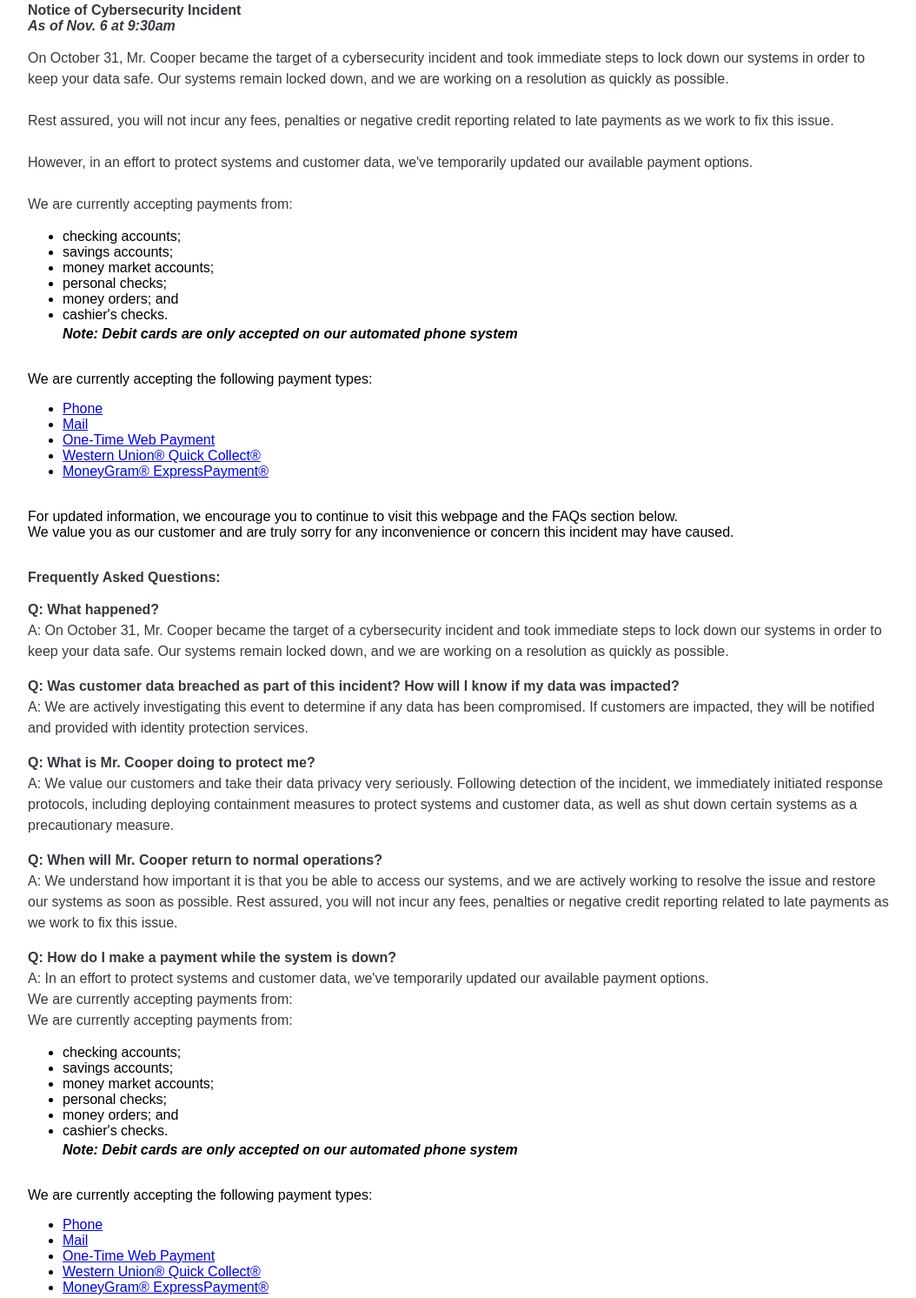
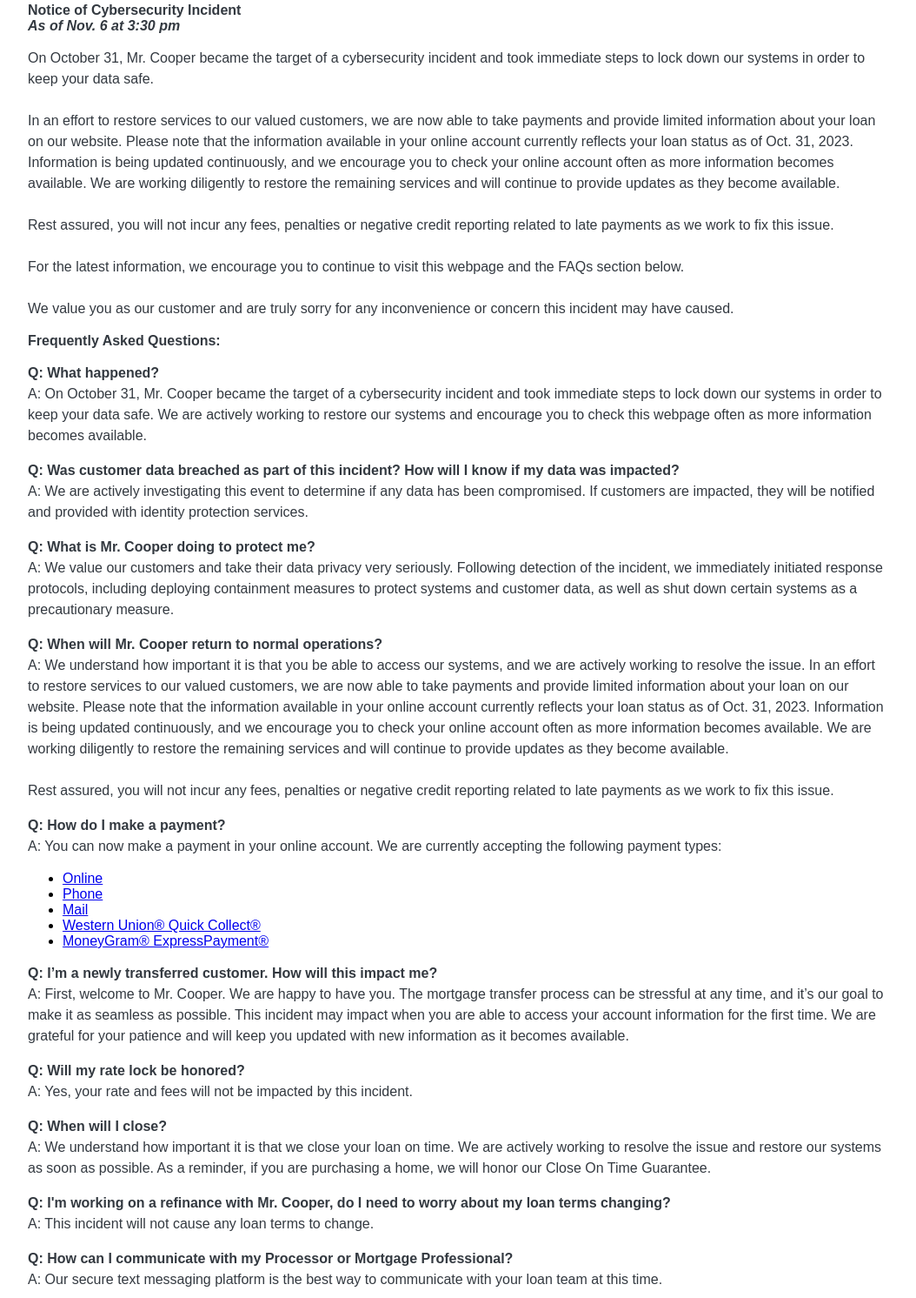
Before and after one commit to Vigneshwar2411/static_web_page, a plain HTML site: page index.html in a window 1280 px wide. Shown: the part 145-1637 px from the top of the page at 87% size, without its empty margins (112-1166 px from the left). Drawn offline with Linux system fonts and the light colour scheme.

Commit message:
feat: update copy with online payment details

```diff
--- a/index.html
+++ b/index.html
@@ -122,13 +122,13 @@
             <p class="para-title">
                 Notice of Cybersecurity Incident
                 <br />
-                <i>As of Nov. 6 at 9:30am</i>
+                <i>As of Nov. 6 at 3:30 pm</i>
             </p>
             <p class="para-content">
-                On October 31, Mr. Cooper became the target of a cybersecurity
-                incident and took immediate steps to lock down our systems in
-                order to keep your data safe. Our systems remain locked down,
-                and we are working on a resolution as quickly as possible.
+                On October 31, Mr. Cooper became the target of a cybersecurity incident and took immediate steps to lock down our systems in order to keep your data safe.
+                <br />
+                <br />
+                In an effort to restore services to our valued customers, we are now able to take payments and provide limited information about your loan on our website. Please note that the information available in your online account currently reflects your loan status as of Oct. 31, 2023. Information is being updated continuously, and we encourage you to check your online account often as more information becomes available. We are working diligently to restore the remaining services and will continue to provide updates as they become available.
                 <br />
                 <br />
                 Rest assured, you will not incur any fees, penalties or negative
@@ -136,37 +136,10 @@
                 issue.
                 <br />
                 <br />
-                However, in an effort to protect systems and customer data,
-                we've temporarily updated our available payment options.
+                For the latest information, we encourage you to continue to visit this webpage and the FAQs section below.
                 <br />
                 <br />
-                We are currently accepting payments from:
-                <br />
-                <ul>
-                    <li>checking accounts;</li>
-                    <li>savings accounts;</li>
-                    <li>money market accounts;</li>
-                    <li>personal checks;</li>
-                    <li>money orders; and</li>
-                    <li>cashier's checks.</li>
-                    <li style="margin-top: 4px; list-style-type: none;"><b><i>Note: Debit cards are only accepted on our automated phone system</i></b></li>
-                </ul>
-                <br />
-                We are currently accepting the following payment types:
-                <br />
-                <ul>
-                    <li><a href="#paying-by-phone">Phone</a></li>
-                    <li><a href="#paying-by-mail">Mail</a></li>
-                    <li><a href="#pay-with-otl">One-Time Web Payment</a></li>
-                    <li><a href="#pay-with-quick-collect">Western Union® Quick Collect®</a></li>
-                    <li><a href="#pay-with-express-pay">MoneyGram® ExpressPayment®</a></li>
-                </ul>
-                <br />
-                For updated information, we encourage you to continue to visit this webpage and the FAQs section below.
-                <br />
                 We value you as our customer and are truly sorry for any inconvenience or concern this incident may have caused.
-                <br />
-                <br />
             </p>
 
             <p class="para-title">Frequently Asked Questions:</p>
@@ -174,10 +147,10 @@
                 <b>Q: What happened?</b>
                 <br />
                 A: On October 31, Mr. Cooper became the target of a cybersecurity
-                incident and took immediate steps to lock down our
-                systems in order to keep your data safe. Our systems remain
-                locked down, and we are working on a resolution as quickly as
-                possible.
+                incident and took immediate steps to lock down our systems in order
+                to keep your data safe. We are actively working to restore our systems
+                and encourage you to check this webpage often as more information
+                becomes available.
             </p>
 
             <p class="para-content-questions">
@@ -205,37 +178,29 @@
                 <b>Q: When will Mr. Cooper return to normal operations?</b>
                 <br />
                 A: We understand how important it is that you be able to access
-                our systems, and we are actively working to resolve the issue
-                and restore our systems as soon as possible. Rest assured, you
-                will not incur any fees, penalties or negative credit reporting
-                related to late payments as we work to fix this issue.
+                our systems, and we are actively working to resolve the issue.
+                In an effort to restore services to our valued customers, we are
+                now able to take payments and provide limited information about
+                your loan on our website. Please note that the information available
+                in your online account currently reflects your loan status as of Oct. 31, 2023.
+                Information is being updated continuously, and we encourage you to
+                check your online account often as more information becomes available.
+                We are working diligently to restore the remaining services and will continue to
+                provide updates as they become available.
+                <br />
+                <br />
+                Rest assured, you will not incur any fees, penalties or negative
+                credit reporting related to late payments as we work to fix this issue.
             </p>
 
             <p class="para-content-questions">
-                <b>Q: How do I make a payment while the system is down?</b>
+                <b>Q: How do I make a payment?</b>
                 <br />
-                A: In an effort to protect systems and customer data, we've temporarily updated our available payment options.
-                <br />
-                We are currently accepting payments from:
-                <br />
-                We are currently accepting payments from:
-                <br />
+                A:  You can now make a payment in your online account. We are currently accepting the following payment types:                <br />
                 <ul>
-                    <li>checking accounts;</li>
-                    <li>savings accounts;</li>
-                    <li>money market accounts;</li>
-                    <li>personal checks;</li>
-                    <li>money orders; and</li>
-                    <li>cashier's checks.</li>
-                    <li style="margin-top: 4px; list-style-type: none;"><b><i>Note: Debit cards are only accepted on our automated phone system</i></b></li>
-                </ul>
-                <br />
-                We are currently accepting the following payment types:
-                <br />
-                <ul>
+                    <li><a href="#paying-online">Online</a></li>
                     <li><a href="#paying-by-phone">Phone</a></li>
                     <li><a href="#paying-by-mail">Mail</a></li>
-                    <li><a href="#pay-with-otl">One-Time Web Payment</i></li>
                     <li><a href="#pay-with-quick-collect">Western Union® Quick Collect®</a></li>
                     <li><a href="#pay-with-express-pay">MoneyGram® ExpressPayment®</a></li>
                 </ul>
@@ -272,10 +237,7 @@
             </p>
 
             <p class="para-content-questions">
-                <b
-                    >Q: I’m working on a refinance, do I need to worry about my
-                    loan terms changing</b
-                >
+                <b>Q: I'm working on a refinance with Mr. Cooper, do I need to worry about my loan terms changing?</b>
                 <br />
                 A: This incident will not cause any loan terms to change.
             </p>
@@ -295,6 +257,23 @@
             <b>Payment Options</b>
             <br />
             <br />
+            <section id="paying-online">
+              <b>Paying online</b>
+              <br />
+              <br />
+              You can now make a payment through your online account.
+              <br />
+              <br />
+              Types of payments you can make:
+              <ul>
+                  <li>Monthly payment</li>
+                  <li>Principal-only payment</li>
+                  <li>Escrow deposit</li>
+                  <li>Escrow shortage payment</li>
+              </ul>
+              <i>Note: There is no charge for this service</i>
+            </section>
+            <br />
             <section id="paying-by-phone">
                 <b>Paying by Phone</b>
                 <br />
@@ -306,14 +285,14 @@
                     <li>Your ZIP code</li>
                 </ul
                 <br />
-                Types of payments we can take:
+                Types of payments you can make:
                 <ul>
                     <li>Monthly payment</li>
                     <li>Principal-only payment</li>
                     <li>Escrow deposit</li>
                     <li>Escrow shortage payment</li>
                 </ul>
-                <i>Note: There is no charge for this service</i>
+                <i>Note: There is no charge for this service. <b>Debit cards are only accepted on our automated phone system.</b></i>
             </section>
             <br />
             <br />
@@ -321,10 +300,10 @@
                 <b>Mailing a Payment</b>
                 <br />
                 <br />
-                Here's how and where to make your payment:
+                Here's how and where to mail your payment:
                 <ol>
                     <li>Write a check or get a money order payable to "Mr. Cooper."</li>
-                    <li>Include the detachable coupon from the bottom of your latest monthly statement and your check or money order in a envelope addressed to:</li>
+                    <li>Include the detachable coupon from the bottom of your latest monthly statement and your check or money order in an envelope addressed to:</li>
                 </ol>
                 <div class="po-box-format">
                     <p style="margin: 0;">Mr. Cooper</p>
@@ -345,29 +324,6 @@
                 </ul>
             </section>
             <br />
-            <br />
-            <section id="pay-with-otl">
-                <b>Paying via One-Time Payment Link</b>
-                <br />
-                <br />
-                Visit our payment website at <a href="https://ipn.paymentus.com/rotp/mrc" target="_blank">https://ipn.paymentus.com/rotp/mrc</a>. Keep in mind that you will
-                need to provide:
-                <ul>
-                    <li>Your loan number <i>(Note: If your loan number starts with zeros, please include them when entering it.)</i></li>
-                    <li>Your email address</li>
-                </ul>
-                Types of payments you can make:
-                <ul>
-                    <li>Monthly payment</li>
-                    <li>Principal-only payment</li>
-                    <li>Escrow deposit</li>
-                    <li>Escrow shortage payment</li>
-                </ul>
-                <br />
-                <i>Note: There is no charge for this service.</i>
-            </section>
-            <br />
-            <br />
             <section id="pay-with-quick-collect">
                 <b>Paying with Western Union® Quick Collect®</b>
                 <ol>
@@ -379,12 +335,11 @@
                 <i>Note: All Quick Collect transactions require cash and Western Union charges a fee for this service.</i>
             </section>
             <br />
-            <br />
             <section id="pay-with-express-pay">
                 <b>Paying with MoneyGram® ExpressPayment®</b>
                 <ol>
                     <li>Find your nearest MoneyGram agent on their website or by calling <a href="tel:800-926-9400">800-926-9400</a>.</li>
-                    <li>At their office, fill out a ExpressPayment form. Be sure to include your your name and loan number.</li>
+                    <li>At their office, fill out a ExpressPayment form. Be sure to include your name and loan number.</li>
                     <li>When you're asked for a MoneyGram Receive Code, it's 1678.</li>
                 </ol>
                 <i>Note: A MoneyGram ExpressPayment requires cash and MoneyGram charges a fee for this service.</i>
```
